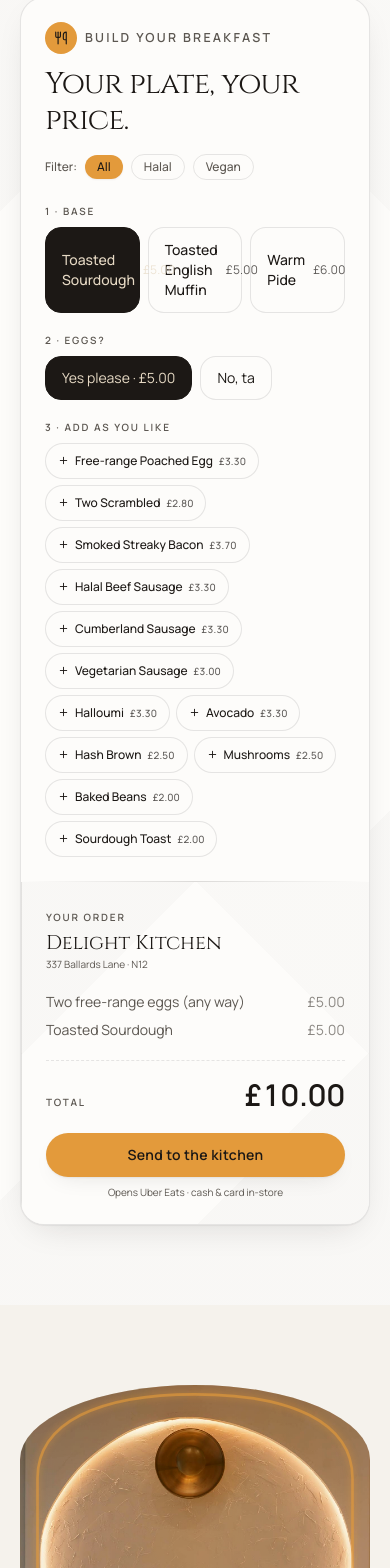
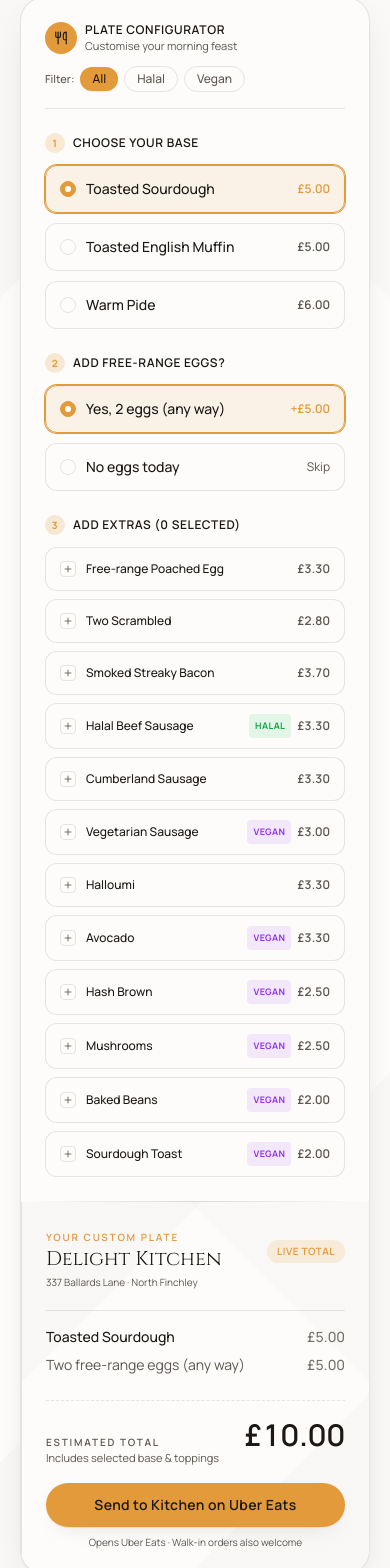
Before and after one commit to creativeah33-cmd/delight-kitchen-website, a React (Vite) app: page / in a window 390 px wide. Shown: the part 3840-5408 px from the top of the page. Built offline with nearby package versions, Linux system fonts and the light colour scheme.

Commit message:
fix(mobile): unclutter and redesign BuildYourBreakfast configurator with responsive cards, clean step layout, and comfortable touch targets

```diff
--- a/src/components/BuildYourBreakfast.tsx
+++ b/src/components/BuildYourBreakfast.tsx
@@ -57,7 +57,8 @@
     >
       <div className="grid md:grid-cols-12">
         {/* Left — configurator */}
-        <div className="md:col-span-7 p-5 xs:p-6 md:p-8">
+        <div className="p-4 xs:p-6 md:col-span-7 md:p-8">
+          <div className="flex flex-wrap items-center justify-between gap-3 border-b pb-4" style={{ borderColor: "var(--color-border)" }}>
             <div className="flex items-center gap-2">
               <span
                 className="grid h-8 w-8 place-items-center rounded-full"
@@ -65,18 +66,19 @@
               >
                 <Utensils size={14} />
               </span>
-            <p className="eyebrow">Build your breakfast</p>
+              <div>
+                <p className="text-xs font-semibold uppercase tracking-wider" style={{ color: "var(--color-primary)" }}>
+                  Plate Configurator
+                </p>
+                <p className="text-[11px]" style={{ color: "var(--color-text-muted)" }}>
+                  Customise your morning feast
+                </p>
               </div>
-          <h3
-            className="mt-3 font-display text-2xl tracking-tight xs:text-3xl md:text-4xl"
-            style={{ color: "var(--color-primary)" }}
-          >
-            Your plate, your price.
-          </h3>
+            </div>
 
             {/* Diet filter */}
-          <div className="mt-4 flex items-center gap-2">
-            <span className="text-xs font-medium" style={{ color: "var(--color-text-muted)" }}>
+            <div className="flex items-center gap-1.5">
+              <span className="text-[11px] font-medium" style={{ color: "var(--color-text-muted)" }}>
                 Filter:
               </span>
               {(["all", "halal", "vegan"] as DietFilter[]).map((f) => (
@@ -86,9 +88,7 @@
                   onClick={() => setDietFilter(f)}
                   className={cn(
                     "rounded-pill px-3 py-1 text-xs font-medium transition-all",
-                  dietFilter === f
-                    ? "shadow-soft"
-                    : "border",
+                    dietFilter === f ? "shadow-soft" : "border",
                   )}
                   style={{
                     background: dietFilter === f ? "var(--color-accent)" : "transparent",
@@ -100,78 +100,162 @@
                 </button>
               ))}
             </div>
+          </div>
 
-          {/* Base */}
-          <fieldset className="mt-6 md:mt-7">
-            <legend className="text-[10px] font-semibold uppercase tracking-[0.18em]" style={{ color: "var(--color-text-muted)" }}>
-              1 · Base
+          {/* Step 1: Base */}
+          <fieldset className="mt-6">
+            <legend className="flex items-center gap-2 text-xs font-semibold uppercase tracking-wider" style={{ color: "var(--color-primary)" }}>
+              <span className="grid h-5 w-5 place-items-center rounded-full text-[10px] font-bold" style={{ background: "rgba(227,154,59,0.2)", color: "var(--color-accent)" }}>
+                1
+              </span>
+              Choose Your Base
             </legend>
-            <div className="mt-2 grid grid-cols-1 gap-2 xs:grid-cols-3">
-              {BASES.map((b) => (
+            <div className="mt-3 grid grid-cols-1 gap-2.5 sm:grid-cols-3">
+              {BASES.map((b) => {
+                const active = base === b.id;
+                return (
                   <button
                     key={b.id}
                     type="button"
                     onClick={() => setBase(b.id)}
                     className={cn(
-                    "group flex min-h-[44px] items-center justify-between gap-2 rounded-2xl border px-4 py-3 text-left text-sm transition-all",
+                      "group flex min-h-[48px] items-center justify-between gap-3 rounded-xl border px-3.5 py-3 text-left transition-all",
+                      active ? "shadow-soft ring-1" : "hover:border-accent/50",
                     )}
                     style={{
-                    borderColor: base === b.id ? "var(--color-primary)" : "var(--color-border)",
-                    background: base === b.id ? "var(--color-primary)" : "var(--color-surface)",
-                    color: base === b.id ? "var(--color-secondary)" : "var(--color-primary)",
+                      borderColor: active ? "var(--color-accent)" : "var(--color-border)",
+                      background: active ? "rgba(227,154,59,0.1)" : "var(--color-surface)",
+                      boxShadow: active ? "0 0 0 1px var(--color-accent)" : undefined,
                     }}
-                  aria-pressed={base === b.id}
+                    aria-pressed={active}
                   >
-                  <span className="font-medium">{b.name}</span>
-                  <span className="shrink-0 text-xs tabular" style={{ opacity: 0.7 }}>
+                    <div className="flex items-center gap-2.5 min-w-0">
+                      <span
+                        className="grid h-4 w-4 shrink-0 place-items-center rounded-full border transition-colors"
+                        style={{
+                          borderColor: active ? "var(--color-accent)" : "var(--color-border)",
+                          background: active ? "var(--color-accent)" : "transparent",
+                        }}
+                      >
+                        {active && <span className="h-1.5 w-1.5 rounded-full bg-white" />}
+                      </span>
+                      <span className="text-sm font-medium leading-snug truncate" style={{ color: "var(--color-primary)" }}>
+                        {b.name}
+                      </span>
+                    </div>
+                    <span
+                      className="shrink-0 text-xs font-semibold tabular"
+                      style={{ color: active ? "var(--color-accent)" : "var(--color-text-muted)" }}
+                    >
                       £{b.price.toFixed(2)}
                     </span>
                   </button>
-              ))}
+                );
+              })}
             </div>
           </fieldset>
 
-          {/* Eggs toggle */}
-          <fieldset className="mt-5">
-            <legend className="text-[10px] font-semibold uppercase tracking-[0.18em]" style={{ color: "var(--color-text-muted)" }}>
-              2 · Eggs?
+          {/* Step 2: Eggs */}
+          <fieldset className="mt-6">
+            <legend className="flex items-center gap-2 text-xs font-semibold uppercase tracking-wider" style={{ color: "var(--color-primary)" }}>
+              <span className="grid h-5 w-5 place-items-center rounded-full text-[10px] font-bold" style={{ background: "rgba(227,154,59,0.2)", color: "var(--color-accent)" }}>
+                2
+              </span>
+              Add Free-Range Eggs?
             </legend>
-            <div className="mt-2 flex gap-2">
+            <div className="mt-3 grid grid-cols-1 gap-2.5 sm:grid-cols-2">
               <button
                 type="button"
                 onClick={() => setWithEggs(true)}
-                className="min-h-[44px] rounded-2xl border px-4 py-2.5 text-sm transition-all"
+                className={cn(
+                  "flex min-h-[48px] items-center justify-between gap-3 rounded-xl border px-3.5 py-3 text-left transition-all",
+                  withEggs ? "shadow-soft ring-1" : "hover:border-accent/50",
+                )}
                 style={{
-                  borderColor: withEggs ? "var(--color-primary)" : "var(--color-border)",
-                  background: withEggs ? "var(--color-primary)" : "var(--color-surface)",
-                  color: withEggs ? "var(--color-secondary)" : "var(--color-primary)",
+                  borderColor: withEggs ? "var(--color-accent)" : "var(--color-border)",
+                  background: withEggs ? "rgba(227,154,59,0.1)" : "var(--color-surface)",
+                  boxShadow: withEggs ? "0 0 0 1px var(--color-accent)" : undefined,
                 }}
                 aria-pressed={withEggs}
               >
-                Yes please · £{EGG_BASE.price.toFixed(2)}
+                <div className="flex items-center gap-2.5">
+                  <span
+                    className="grid h-4 w-4 shrink-0 place-items-center rounded-full border"
+                    style={{
+                      borderColor: withEggs ? "var(--color-accent)" : "var(--color-border)",
+                      background: withEggs ? "var(--color-accent)" : "transparent",
+                    }}
+                  >
+                    {withEggs && <span className="h-1.5 w-1.5 rounded-full bg-white" />}
+                  </span>
+                  <span className="text-sm font-medium" style={{ color: "var(--color-primary)" }}>
+                    Yes, 2 eggs (any way)
+                  </span>
+                </div>
+                <span
+                  className="shrink-0 text-xs font-semibold tabular"
+                  style={{ color: withEggs ? "var(--color-accent)" : "var(--color-text-muted)" }}
+                >
+                  +£{EGG_BASE.price.toFixed(2)}
+                </span>
               </button>
+
               <button
                 type="button"
                 onClick={() => setWithEggs(false)}
-                className="min-h-[44px] rounded-2xl border px-4 py-2.5 text-sm transition-all"
+                className={cn(
+                  "flex min-h-[48px] items-center justify-between gap-3 rounded-xl border px-3.5 py-3 text-left transition-all",
+                  !withEggs ? "shadow-soft ring-1" : "hover:border-accent/50",
+                )}
                 style={{
-                  borderColor: !withEggs ? "var(--color-primary)" : "var(--color-border)",
-                  background: !withEggs ? "var(--color-primary)" : "var(--color-surface)",
-                  color: !withEggs ? "var(--color-secondary)" : "var(--color-primary)",
+                  borderColor: !withEggs ? "var(--color-accent)" : "var(--color-border)",
+                  background: !withEggs ? "rgba(227,154,59,0.1)" : "var(--color-surface)",
+                  boxShadow: !withEggs ? "0 0 0 1px var(--color-accent)" : undefined,
                 }}
                 aria-pressed={!withEggs}
               >
-                No, ta
+                <div className="flex items-center gap-2.5">
+                  <span
+                    className="grid h-4 w-4 shrink-0 place-items-center rounded-full border"
+                    style={{
+                      borderColor: !withEggs ? "var(--color-accent)" : "var(--color-border)",
+                      background: !withEggs ? "var(--color-accent)" : "transparent",
+                    }}
+                  >
+                    {!withEggs && <span className="h-1.5 w-1.5 rounded-full bg-white" />}
+                  </span>
+                  <span className="text-sm font-medium" style={{ color: "var(--color-primary)" }}>
+                    No eggs today
+                  </span>
+                </div>
+                <span className="shrink-0 text-xs" style={{ color: "var(--color-text-muted)" }}>
+                  Skip
+                </span>
               </button>
             </div>
           </fieldset>
 
-          {/* Extras */}
-          <fieldset className="mt-5">
-            <legend className="text-[10px] font-semibold uppercase tracking-[0.18em]" style={{ color: "var(--color-text-muted)" }}>
-              3 · Add as you like
+          {/* Step 3: Extras */}
+          <fieldset className="mt-6">
+            <div className="flex items-center justify-between">
+              <legend className="flex items-center gap-2 text-xs font-semibold uppercase tracking-wider" style={{ color: "var(--color-primary)" }}>
+                <span className="grid h-5 w-5 place-items-center rounded-full text-[10px] font-bold" style={{ background: "rgba(227,154,59,0.2)", color: "var(--color-accent)" }}>
+                  3
+                </span>
+                Add Extras ({extras.length} selected)
               </legend>
-            <div className="mt-2 flex flex-wrap gap-1.5" role="group" aria-label="Breakfast extras">
+              {extras.length > 0 && (
+                <button
+                  type="button"
+                  onClick={() => setExtras([])}
+                  className="text-xs font-medium hover:underline"
+                  style={{ color: "var(--color-text-muted)" }}
+                >
+                  Clear all
+                </button>
+              )}
+            </div>
+            <div className="mt-3 grid grid-cols-1 gap-2 sm:grid-cols-2" role="group" aria-label="Breakfast extras">
               {filteredExtras.map((e) => {
                 const on = extras.includes(e.name);
                 return (
@@ -182,19 +266,48 @@
                     aria-checked={on}
                     onClick={() => toggleExtra(e.name)}
                     className={cn(
-                      "group inline-flex min-h-[36px] items-center gap-1.5 rounded-pill border px-3 py-1.5 text-xs font-medium transition-all",
+                      "flex min-h-[44px] items-center justify-between gap-2.5 rounded-xl border px-3.5 py-2.5 text-left text-sm transition-all",
+                      on ? "shadow-soft ring-1" : "hover:border-accent/50",
                     )}
                     style={{
                       borderColor: on ? "var(--color-accent)" : "var(--color-border)",
-                      background: on ? "var(--color-accent)" : "var(--color-surface)",
-                      color: on ? "var(--color-primary)" : "var(--color-primary)",
+                      background: on ? "rgba(227,154,59,0.12)" : "var(--color-surface)",
+                      boxShadow: on ? "0 0 0 1px var(--color-accent)" : undefined,
                     }}
                   >
-                    {on ? <Trash2 size={11} /> : <Plus size={11} />}
+                    <div className="flex items-center gap-2.5 min-w-0">
+                      <span
+                        className="grid h-4 w-4 shrink-0 place-items-center rounded border transition-colors"
+                        style={{
+                          borderColor: on ? "var(--color-accent)" : "var(--color-border)",
+                          background: on ? "var(--color-accent)" : "transparent",
+                          color: on ? "#fff" : "transparent",
+                        }}
+                      >
+                        {on ? <Trash2 size={10} strokeWidth={2.5} /> : <Plus size={10} style={{ color: "var(--color-text-muted)" }} />}
+                      </span>
+                      <span className="truncate text-xs font-medium sm:text-sm" style={{ color: "var(--color-primary)" }}>
                         {e.name}
-                    <span className="tabular text-[10px]" style={{ opacity: 0.7 }}>
+                      </span>
+                    </div>
+                    <div className="flex items-center gap-1.5 shrink-0">
+                      {e.halal && (
+                        <span className="rounded px-1.5 py-0.5 text-[9px] font-bold uppercase tracking-wider" style={{ background: "rgba(34,197,94,0.12)", color: "#16a34a" }}>
+                          Halal
+                        </span>
+                      )}
+                      {e.vegan && (
+                        <span className="rounded px-1.5 py-0.5 text-[9px] font-bold uppercase tracking-wider" style={{ background: "rgba(168,85,247,0.12)", color: "#9333ea" }}>
+                          Vegan
+                        </span>
+                      )}
+                      <span
+                        className="text-xs font-semibold tabular"
+                        style={{ color: on ? "var(--color-accent)" : "var(--color-text-muted)" }}
+                      >
                         £{e.price.toFixed(2)}
                       </span>
+                    </div>
                   </button>
                 );
               })}
@@ -202,39 +315,44 @@
           </fieldset>
         </div>
 
-        {/* Right — marble receipt card */}
-        <div className="md:col-span-5 relative">
-          <div className="md:hidden steel-line" />
+        {/* Right — receipt summary panel */}
+        <div className="relative md:col-span-5">
+          <div className="steel-line md:hidden" />
           <div
-            className="relative h-full p-5 pt-6 xs:p-6 xs:pt-7 md:p-8 marble-surface"
+            className="relative flex h-full flex-col justify-between p-5 pt-6 xs:p-6 xs:pt-7 md:p-8 marble-surface"
             style={{ borderLeft: "1px solid var(--color-border)" }}
           >
-            <p className="text-[10px] font-semibold uppercase tracking-[0.18em]" style={{ color: "var(--color-text-muted)" }}>
-              Your order
+            <div>
+              <div className="flex items-center justify-between">
+                <div>
+                  <p className="text-[10px] font-semibold uppercase tracking-[0.18em]" style={{ color: "var(--color-accent)" }}>
+                    Your Custom Plate
                   </p>
-            <p className="mt-1 font-display text-xl" style={{ color: "var(--color-primary)" }}>
+                  <p className="font-display text-xl" style={{ color: "var(--color-primary)" }}>
                     Delight Kitchen
                   </p>
-            <p className="text-[10px]" style={{ color: "var(--color-text-muted)" }}>
-              337 Ballards Lane · N12
+                </div>
+                <span className="rounded-full px-2.5 py-1 text-[10px] font-semibold uppercase tracking-wider" style={{ background: "rgba(227,154,59,0.15)", color: "var(--color-accent)" }}>
+                  Live Total
+                </span>
+              </div>
+              <p className="text-[10px] mt-0.5" style={{ color: "var(--color-text-muted)" }}>
+                337 Ballards Lane · North Finchley
               </p>
 
-            {/* ARIA live region for screen readers */}
-            <div aria-live="polite" className="sr-only">
-              Running total: £{total.toFixed(2)}
-            </div>
-
-            <div className="mt-5 space-y-2 text-sm md:mt-6" style={{ color: "var(--color-text-muted)" }}>
+              {/* Running summary breakdown */}
+              <div className="mt-5 space-y-2 text-sm border-t pt-4" style={{ borderColor: "var(--color-border)", color: "var(--color-text-muted)" }}>
+                <Row
+                  name={BASES.find((b) => b.id === base)?.name ?? "Base"}
+                  price={BASES.find((b) => b.id === base)?.price ?? 0}
+                  isBase
+                />
                 {withEggs && <Row name={EGG_BASE.name} price={EGG_BASE.price} />}
-              <Row
-                name={BASES.find((b) => b.id === base)?.name ?? ""}
-                price={BASES.find((b) => b.id === base)?.price ?? 0}
-              />
                 {extras.length > 0 && (
                   <>
                     <div className="steel-line my-3" />
-                  <p className="text-[10px] font-semibold uppercase tracking-[0.18em]" style={{ color: "var(--color-text-muted)" }}>
-                    + extras
+                    <p className="text-[10px] font-semibold uppercase tracking-[0.18em]" style={{ color: "var(--color-accent)" }}>
+                      Extras ({extras.length})
                     </p>
                     {extras.map((name) => (
                       <Row
@@ -246,31 +364,37 @@
                   </>
                 )}
               </div>
+            </div>
 
-            <div className="mt-5 border-t border-dashed pt-4 md:mt-6" style={{ borderColor: "var(--color-border)" }}>
+            {/* Bottom calculation + CTA */}
+            <div className="mt-6 border-t border-dashed pt-4" style={{ borderColor: "var(--color-border)" }}>
               <div className="flex items-baseline justify-between">
+                <div>
                   <p className="text-[10px] font-semibold uppercase tracking-[0.18em]" style={{ color: "var(--color-text-muted)" }}>
-                  Total
+                    Estimated Total
                   </p>
+                  <p className="text-[11px]" style={{ color: "var(--color-text-muted)" }}>
+                    Includes selected base &amp; toppings
+                  </p>
+                </div>
                 <p className="text-3xl font-semibold tabular" style={{ color: "var(--color-primary)" }}>
                   £{total.toFixed(2)}
                 </p>
               </div>
-            </div>
 
-            {/* Send to kitchen CTA */}
               <a
                 href={SITE.uberEatsUrl}
                 target="_blank"
                 rel="noopener noreferrer"
-              className="btn-primary mt-5 w-full justify-center md:mt-6"
+                className="btn-primary mt-4 w-full justify-center py-3 text-sm font-semibold shadow-soft"
               >
-              Send to the kitchen
+                Send to Kitchen on Uber Eats
               </a>
 
               <p className="mt-2 text-center text-[10px]" style={{ color: "var(--color-text-muted)" }}>
-              Opens Uber Eats · cash &amp; card in-store
+                Opens Uber Eats · Walk-in orders also welcome
               </p>
+            </div>
           </div>
         </div>
       </div>
@@ -278,11 +402,13 @@
   );
 }
 
-function Row({ name, price }: { name: string; price: number }) {
+function Row({ name, price, isBase }: { name: string; price: number; isBase?: boolean }) {
   return (
     <div className="flex items-baseline justify-between gap-3">
-      <span className="truncate">{name}</span>
-      <span className="shrink-0 tabular" style={{ opacity: 0.7 }}>
+      <span className={cn("truncate", isBase && "font-medium")} style={{ color: isBase ? "var(--color-primary)" : undefined }}>
+        {name}
+      </span>
+      <span className="shrink-0 tabular font-medium" style={{ opacity: 0.85 }}>
         £{price.toFixed(2)}
       </span>
     </div>
```
Lines whose indentation alone changed are shown as unchanged.
